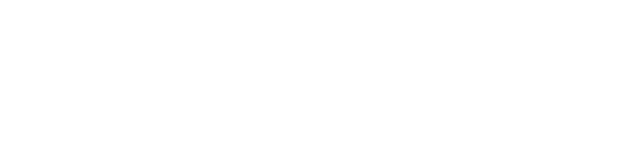
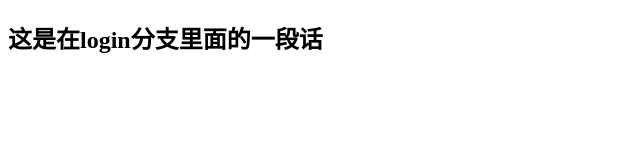
Before and after one commit to Y1748373042/project-01, a plain HTML site: page index.html in a window 1280 px wide. Shown: the whole page, without its empty margins (0-640 px from the left). Drawn offline with Linux system fonts and the light colour scheme.

Commit message:
保存分支login

```diff
--- a/index.html
+++ b/index.html
@@ -7,7 +7,7 @@
     <title>Document</title>
 </head>
 <body>
-
+<h2>这是在login分支里面的一段话</h2>
 
 
 </body>
```
